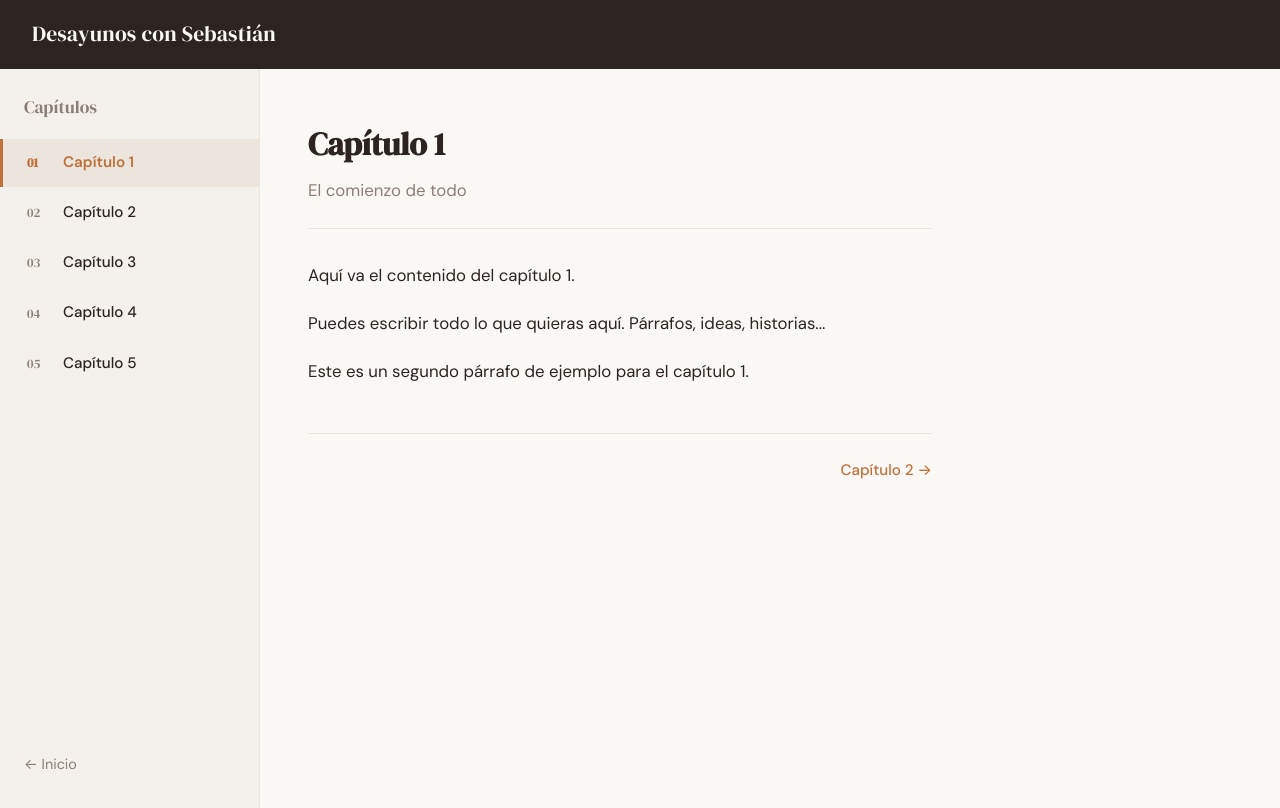
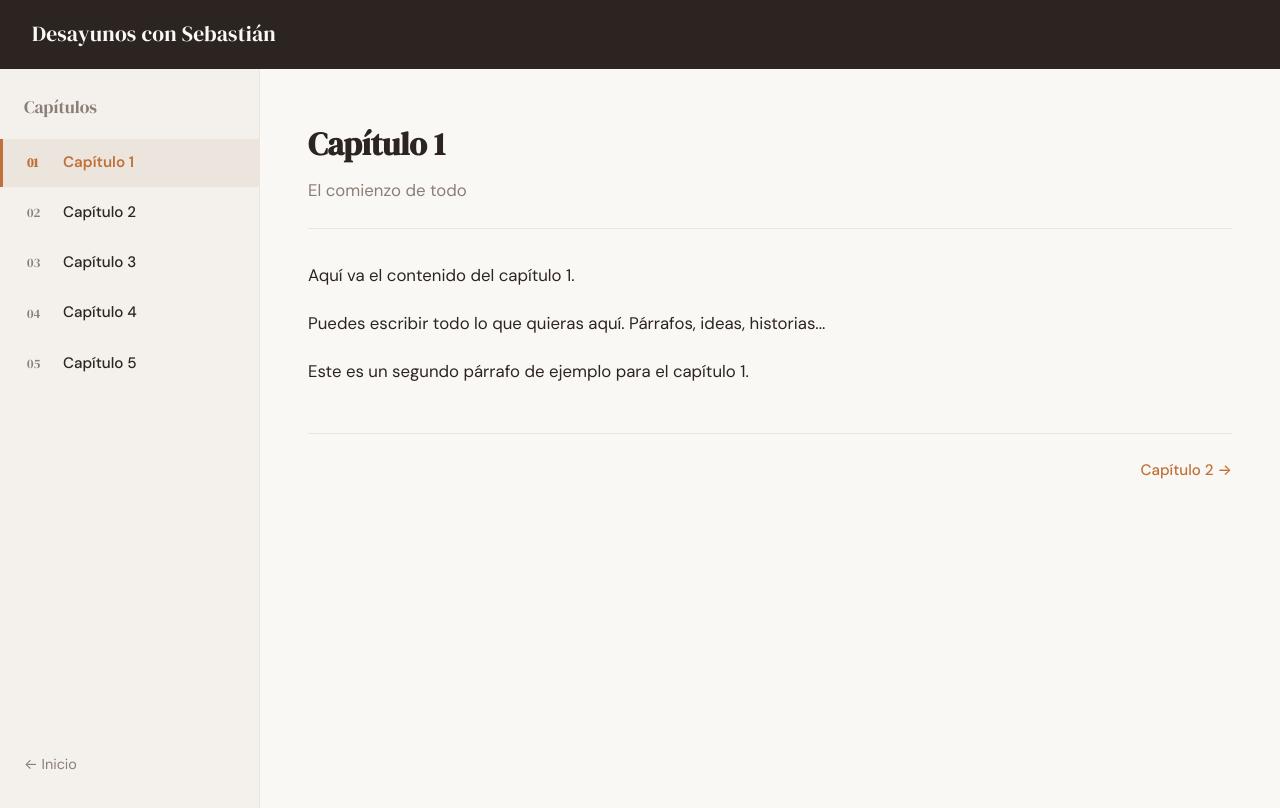
Before and after one commit to anamateomotos/desayunos-con-sebastian, a React (Vite) app: page /capitulo/1 in a window 1280 px wide. Built offline with nearby package versions, Linux system fonts and the light colour scheme.

Commit message:
actualizo márgenes

```diff
--- a/src/styles.css
+++ b/src/styles.css
@@ -232,7 +232,6 @@ a {
 /* ── Chapter Content ── */
 .chapter-content {
   flex: 1;
-  max-width: 720px;
   padding: 3rem 3rem 4rem;
 }
 
```
